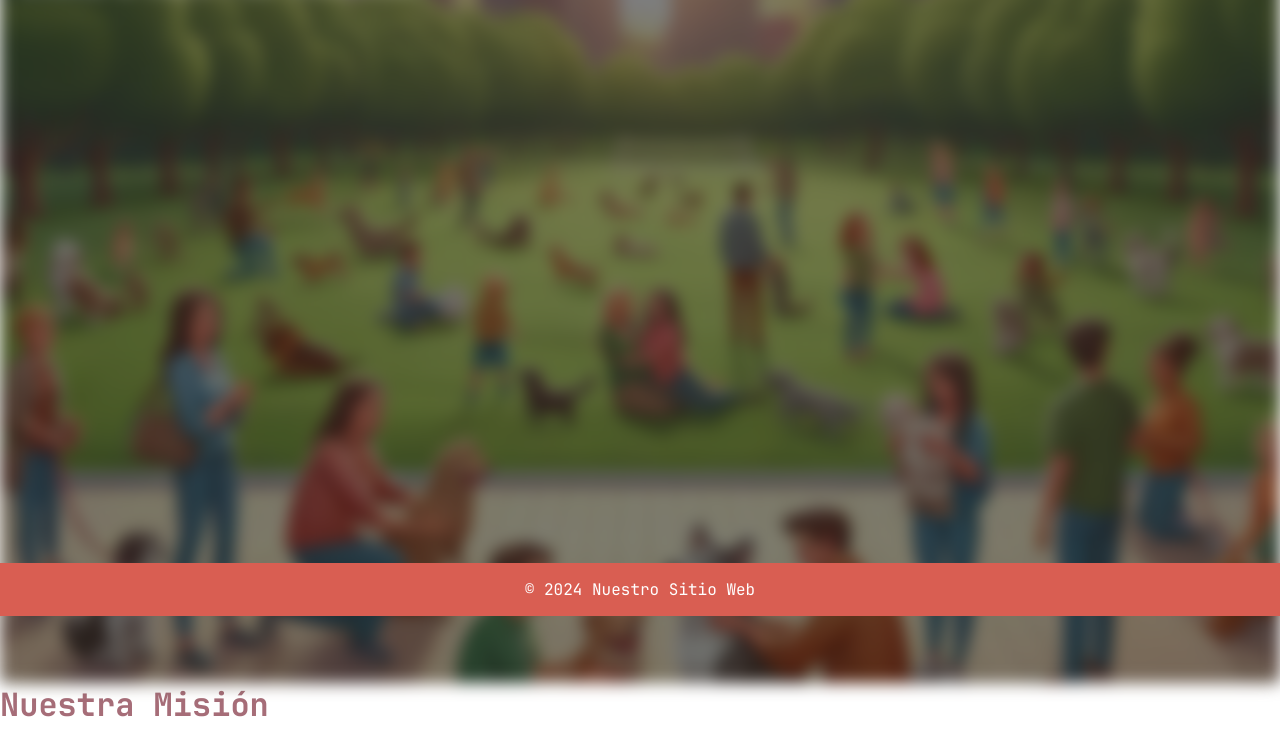
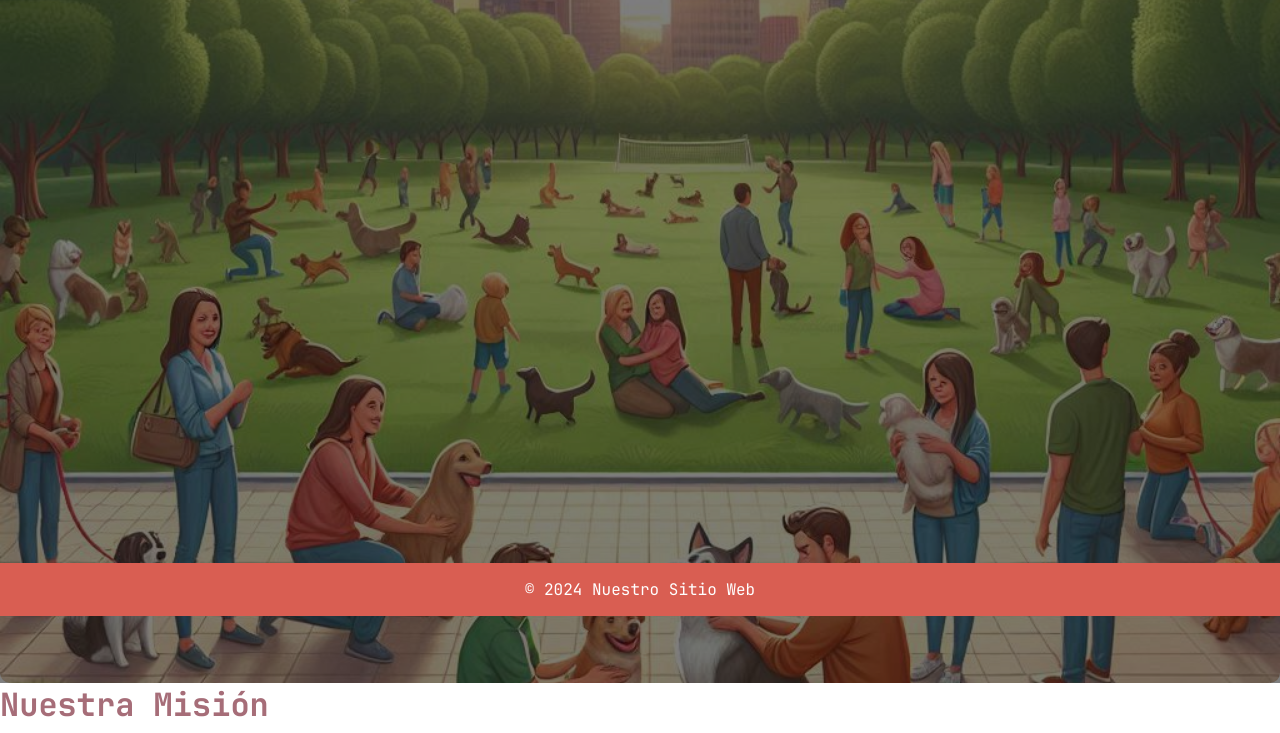
Before and after one commit to 3dl3rw0lf/back_pets, a website with bundled scripts: page frontend/templates/about.html in a window 1280 px wide. Shown: the part 184-917 px from the top of the page. Built offline with nearby package versions, Linux system fonts and the light colour scheme.

Commit message:
Update style.css

```diff
--- a/frontend/static/css/style.css
+++ b/frontend/static/css/style.css
@@ -179,7 +179,6 @@ article p {
     background-size: cover;
     background-position: center;
     background-repeat: no-repeat;
-    filter: blur(0.5rem);
     padding: 20px;
     border-radius: 10px;
     position: relative;
```
